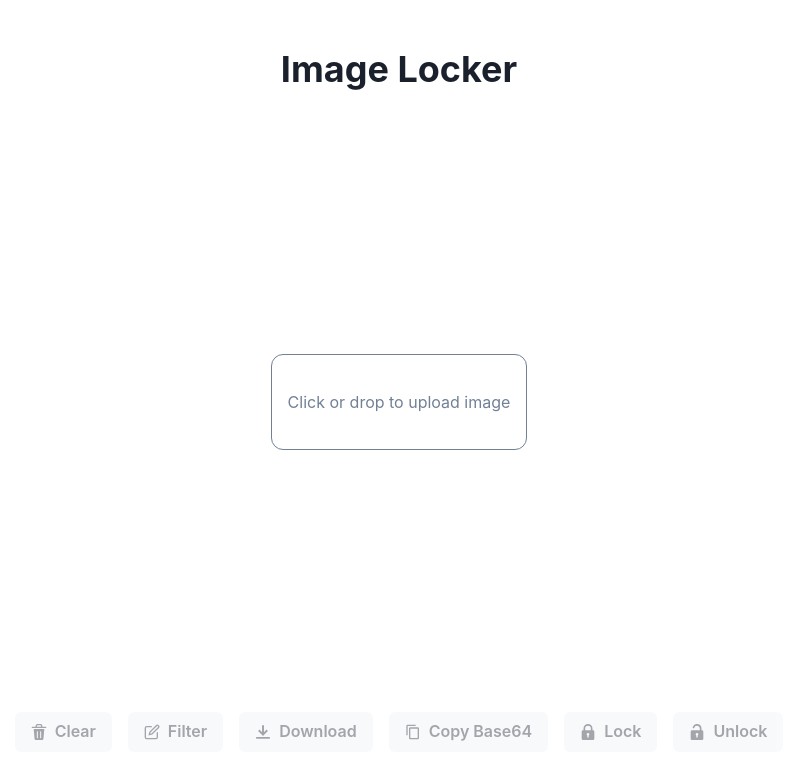
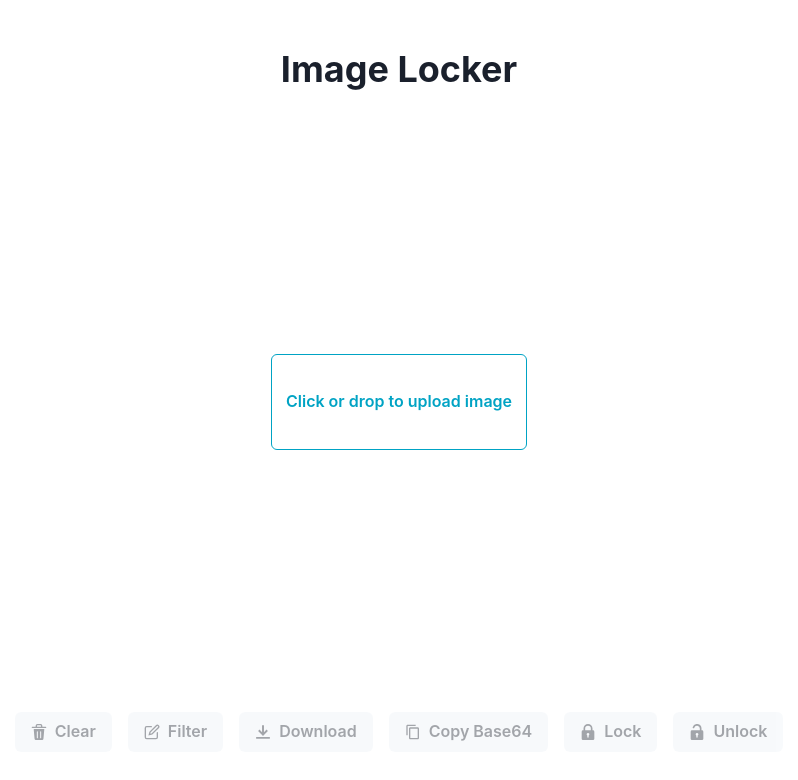
Before and after one commit to MrHeer/image-locker, a React (Vite) app: page / in a window 1280 px wide. Shown: the top 780 px of the page, without its empty margins (241-1039 px from the left). Built offline with nearby package versions, Linux system fonts and the light colour scheme.

Commit message:
refactor: abstract useRunAsync

```diff
--- a/src/components/action-button.tsx
+++ b/src/components/action-button.tsx
@@ -1,4 +1,5 @@
-import { useCallback, useState } from 'react';
+import { useCallback } from 'react';
+import { useRunAsync } from '../hooks';
 import { Button, type ButtonProps } from './button';
 
 type Props = {
@@ -6,17 +7,14 @@ type Props = {
 } & ButtonProps;
 
 export function ActionButton({ action, ...rest }: Props): JSX.Element {
-  const [loading, setLoading] = useState(false);
+  const [loading, runAsync] = useRunAsync();
 
   const handleClick = useCallback(() => {
     const promise = action?.();
     if (promise instanceof Promise) {
-      setLoading(true);
-      void promise.finally(() => {
-        setLoading(false);
-      });
+      runAsync(() => promise);
     }
-  }, [action]);
+  }, [action, runAsync]);
 
   return <Button onClick={handleClick} isLoading={loading} {...rest} />;
 }
--- a/src/components/password-button.tsx
+++ b/src/components/password-button.tsx
@@ -23,6 +23,7 @@ import {
 } from '@chakra-ui/react';
 import { useDebounceCallback } from 'usehooks-ts';
 import { validators } from '../lib';
+import { useRunAsync } from '../hooks';
 import { PasswordInput } from './password-input';
 import { Button, type ButtonProps } from './button';
 
@@ -115,18 +116,18 @@ export function PasswordButton({
   ...buttonProps
 }: PasswordButtonProps): JSX.Element {
   const firstFieldRef = useRef(null);
-  const [loading, setLoading] = useState(false);
   const { onOpen, onClose, isOpen } = useDisclosure();
+  const [loading, runAsync] = useRunAsync({
+    pre: () => {
+      onClose();
+    },
+  });
 
   const handleSubmit = useCallback(
     (password: string) => {
-      onClose();
-      setLoading(true);
-      void action(password).finally(() => {
-        setLoading(false);
-      });
+      runAsync(() => action(password));
     },
-    [action, onClose],
+    [action, runAsync],
   );
 
   return (
--- a/src/components/upload.tsx
+++ b/src/components/upload.tsx
@@ -1,9 +1,10 @@
 import { useCallback, useLayoutEffect } from 'react';
 import { useDropArea } from 'react-use';
-import { Center, useToast } from '@chakra-ui/react';
+import { Button, useToast } from '@chakra-ui/react';
 import { uploadAction } from '../actions';
 import { upload } from '../lib';
 import { SUPPORTED_IMAGE_TYPE } from '../constant';
+import { useRunAsync } from '../hooks';
 
 async function dropFileHandler(files: File[]): Promise<void> {
   if (files.length !== 1) {
@@ -20,8 +21,7 @@ async function dropFileHandler(files: File[]): Promise<void> {
 }
 
 async function dropUriHandler(uri: string): Promise<void> {
-  const response = await fetch(uri);
-  const blob = await response.blob();
+  const blob = await fetch(uri).then((res) => res.blob());
   const { type } = blob;
   if (type !== SUPPORTED_IMAGE_TYPE) {
     throw new Error('Only PNG file allowed.');
@@ -41,16 +41,18 @@ export function Upload(): JSX.Element {
     [toast],
   );
 
+  const [loading, runAsync] = useRunAsync({
+    onError: (error) => {
+      toastError((error as Error).message);
+    },
+  });
+
   const [bond, { over }] = useDropArea({
     onFiles: (files) => {
-      dropFileHandler(files).catch((error) => {
-        toastError((error as Error).message);
-      });
+      runAsync(() => dropFileHandler(files));
     },
     onUri: (uri) => {
-      dropUriHandler(uri).catch((error) => {
-        toastError((error as Error).message);
-      });
+      runAsync(() => dropUriHandler(uri));
     },
     onText: (): void => {
       toastError('Please drop a PNG file.');
@@ -66,27 +68,20 @@ export function Upload(): JSX.Element {
   }, [over]);
 
   const handleUpload = useCallback(() => {
-    void upload(SUPPORTED_IMAGE_TYPE)
-      .then(uploadAction)
-      .catch((error) => {
-        toast({ status: 'error', title: (error as Error).message });
-      });
-  }, [toast]);
+    runAsync(() => upload(SUPPORTED_IMAGE_TYPE).then(uploadAction));
+  }, [runAsync]);
 
   return (
-    <Center
+    <Button
       w={64}
       h={24}
-      transition="all 250ms"
-      border="solid 1px"
-      color={over ? 'blue.400' : 'gray.500'}
-      borderColor={over ? 'blue.400' : 'gray.500'}
-      _hover={{ borderColor: 'blue.400', color: 'blue.400', cursor: 'pointer' }}
-      borderRadius="xl"
+      variant="outline"
+      colorScheme="cyan"
       onClick={handleUpload}
+      isLoading={loading}
       {...bond}
     >
       Click or drop to upload image
-    </Center>
+    </Button>
   );
 }
--- a/src/hooks.ts
+++ b/src/hooks.ts
@@ -1,5 +1,38 @@
 import { useBreakpointValue } from '@chakra-ui/react';
+import { useCallback, useState } from 'react';
 
-export function useIsMobile(): boolean {
+function useIsMobile(): boolean {
   return useBreakpointValue({ lg: false, base: true }) ?? false;
 }
+
+interface UseRunAsyncOptions {
+  pre?: () => void;
+  post?: () => void;
+  onError?: (err: unknown) => void;
+}
+
+type UserRunAsyncReturn = [boolean, (asyncFn: () => Promise<void>) => void];
+
+function useRunAsync(options?: UseRunAsyncOptions): UserRunAsyncReturn {
+  const [loading, setLoading] = useState(false);
+  const runAsync = useCallback(
+    (asyncFn: () => Promise<void>) => {
+      const fn = async (): Promise<void> => {
+        setLoading(true);
+        options?.pre?.();
+        try {
+          await asyncFn();
+        } catch (error) {
+          options?.onError?.(error);
+        }
+        options?.post?.();
+        setLoading(false);
+      };
+      return fn();
+    },
+    [options],
+  );
+  return [loading, runAsync] as const;
+}
+
+export { useIsMobile, useRunAsync };
```
